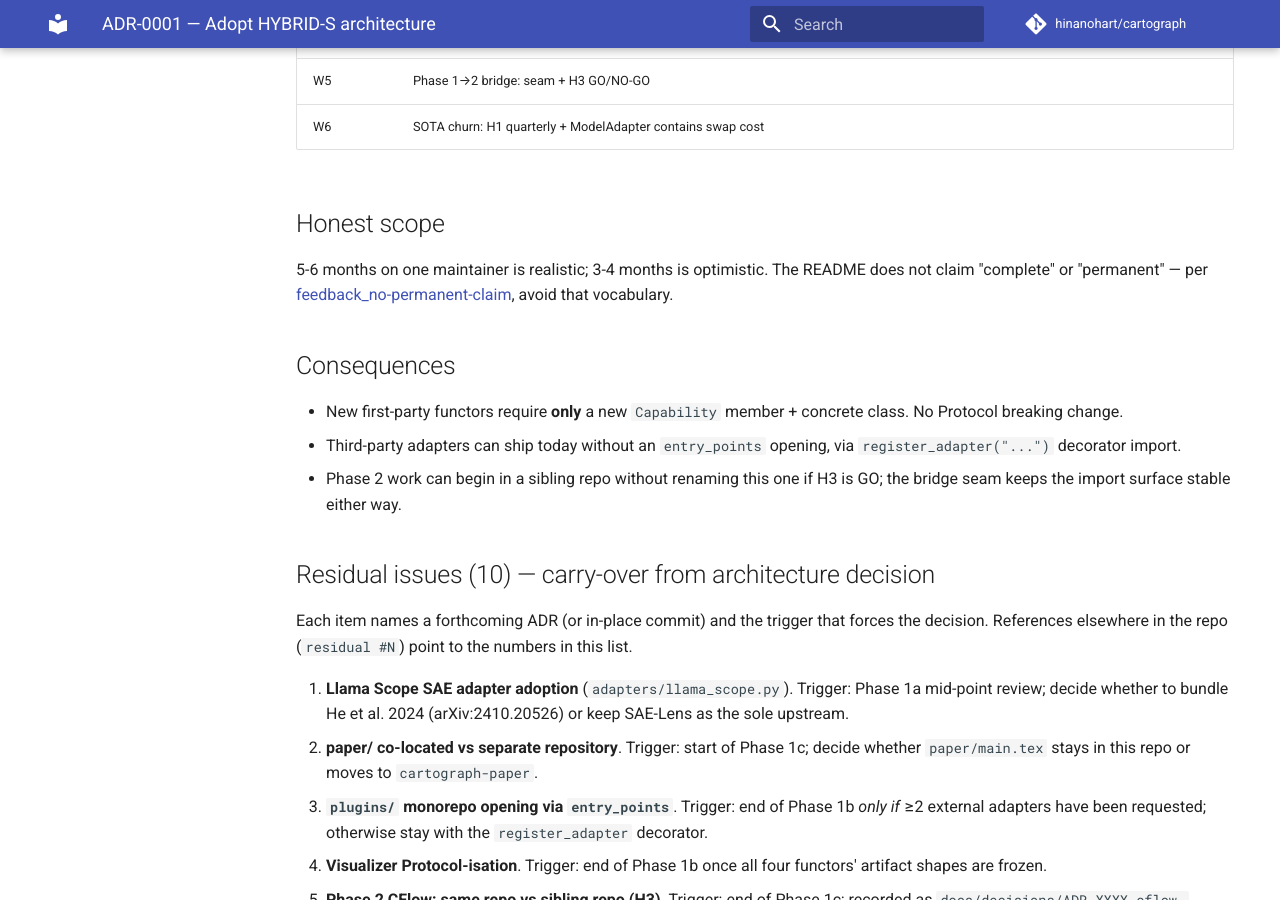
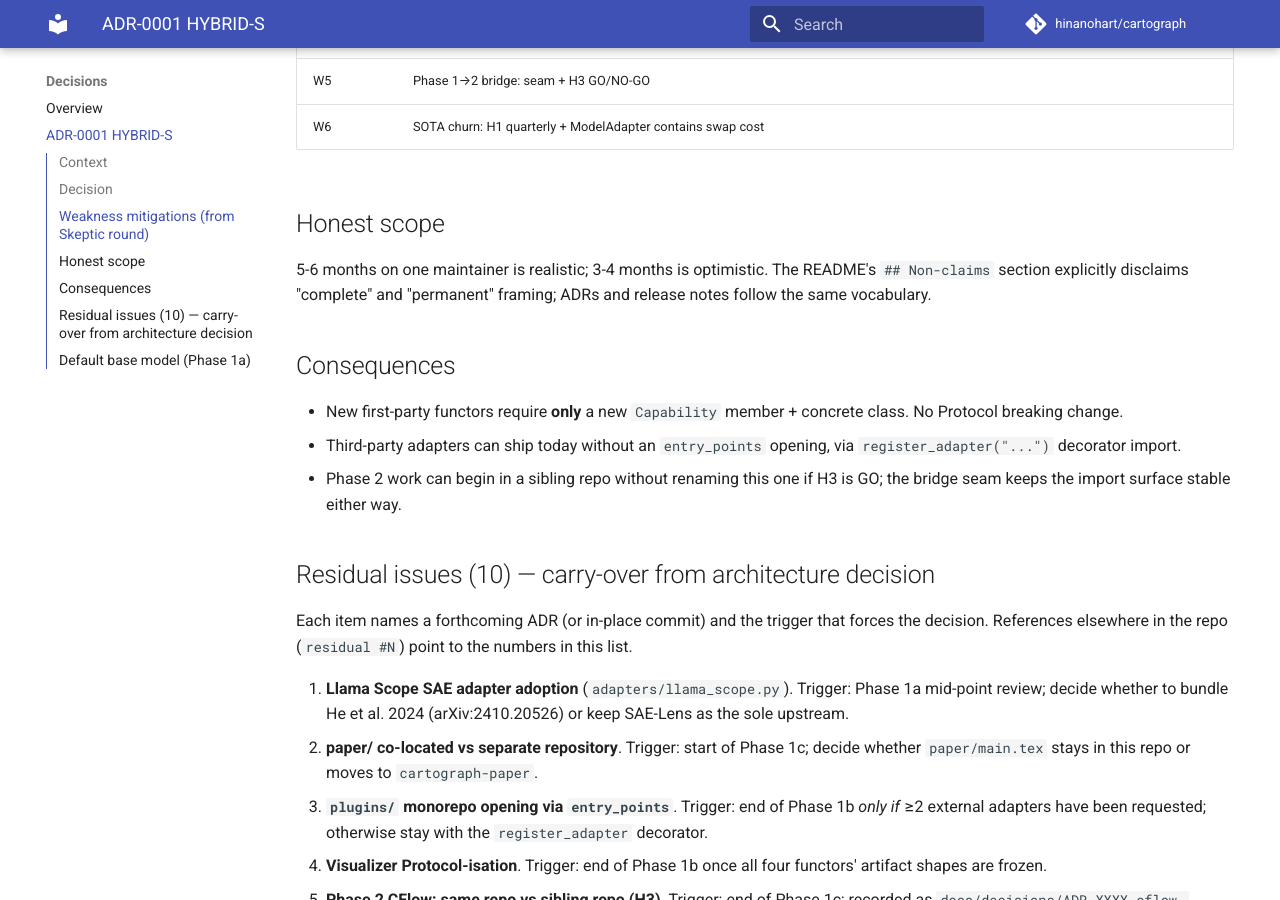
Before and after one commit to hinanohart/cartograph, an MkDocs documentation site: the page built from docs/decisions/ADR-0001-hybrid-s.md, in a window 1280 px wide and 900 px high, scrolled down 1569 px. Built offline with MkDocs 1.6.1 and Material for MkDocs 9.7.7, drawn with Linux system fonts in a browser that asks for light colours; comment, search, counter and statistics services are not loaded.

Commit message:
docs: fix mkdocs strict-mode build for the Pages publish
mkdocs strict mode broke the initial Pages deploy on three issues:

1. nav entries `decisions/` and `peer_reviews/` pointed at directories
   rather than concrete files, so the README.md and ADR/log files were
   never linked anywhere visible. Replaced with explicit per-file
   sub-entries.
2. ADR-0001 carried a `../../README.md#non-claims` link that escaped the
   docs/ root; mkdocs cannot resolve outside-docs paths. Replaced with
   an in-line description that no longer needs the cross-tree link.

Local `uv run mkdocs build --strict` is clean.

Co-Authored-By: Claude Opus 4.7 (1M context) <noreply@anthropic.com>

```diff
--- a/docs/decisions/ADR-0001-hybrid-s.md
+++ b/docs/decisions/ADR-0001-hybrid-s.md
@@ -56,8 +56,8 @@ construct-validity risk or paying abstraction tax for nonexistent plugins.
 ## Honest scope
 
 5-6 months on one maintainer is realistic; 3-4 months is optimistic. The
-README does not claim "complete" or "permanent" — per
-[feedback_no-permanent-claim](../../README.md#non-claims), avoid that vocabulary.
+README's `## Non-claims` section explicitly disclaims "complete" and
+"permanent" framing; ADRs and release notes follow the same vocabulary.
 
 ## Consequences
 
--- a/mkdocs.yml
+++ b/mkdocs.yml
@@ -27,8 +27,12 @@ nav:
   - Reference:
       - Adapters: reference/adapters.md
       - Functors: reference/functors.md
-  - Decisions: decisions/
-  - Peer reviews: peer_reviews/
+  - Decisions:
+      - Overview: decisions/README.md
+      - "ADR-0001 HYBRID-S": decisions/ADR-0001-hybrid-s.md
+  - Peer reviews:
+      - Overview: peer_reviews/README.md
+      - "v0.1.0a0": peer_reviews/0.1.0a0.md
 
 plugins:
   - search
```
